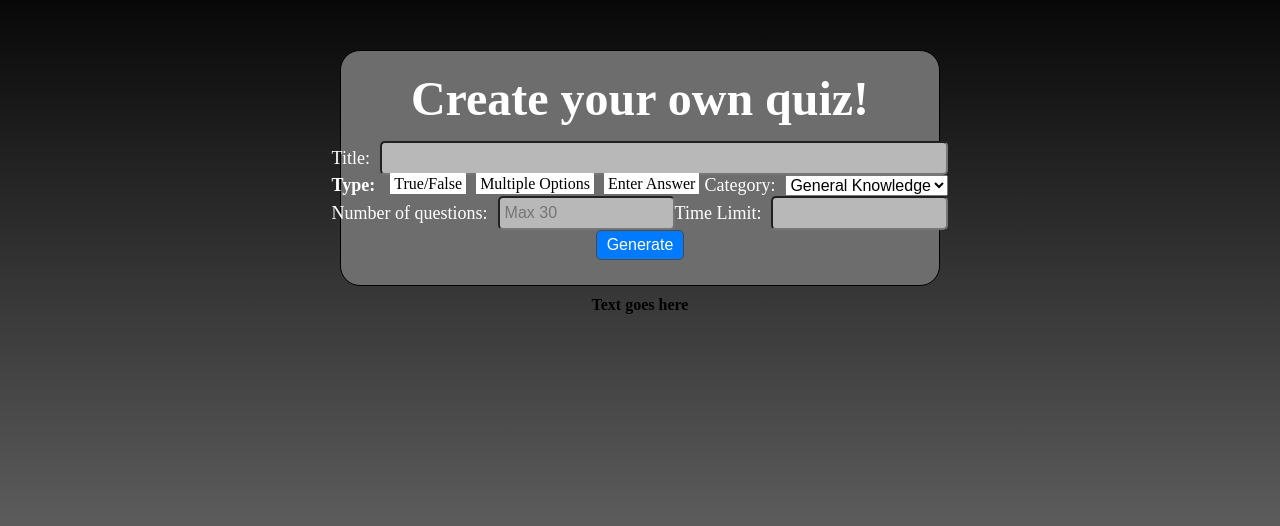
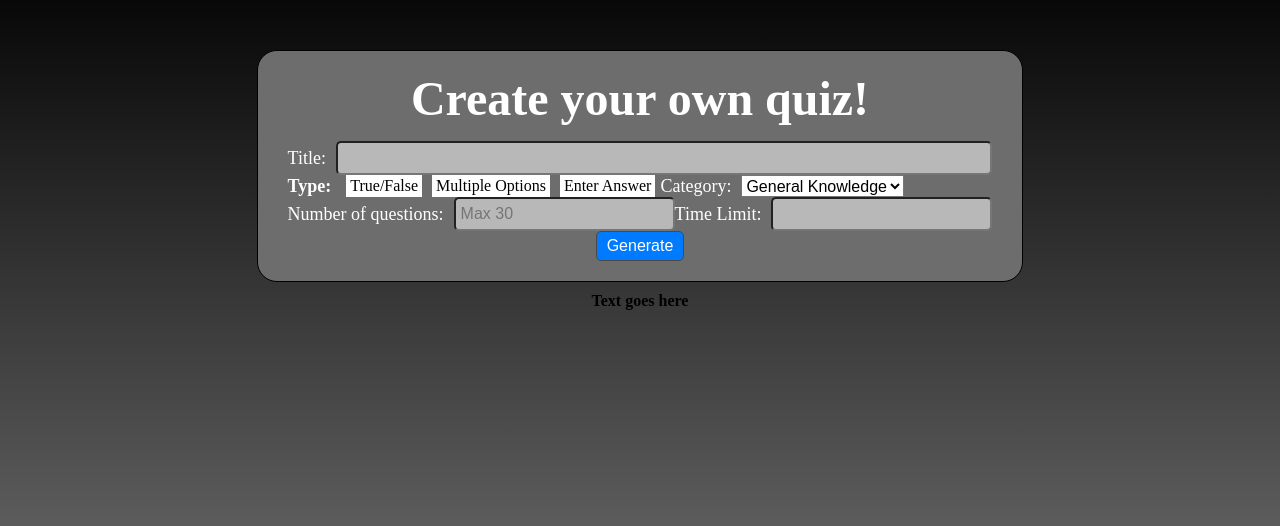
Before and after one commit to bendik-bo/cs50-final, a Flask app: page /create in a window 1280 px wide. Shown: the part 49-575 px from the top of the page. Run offline with Flask 3, Linux system fonts and the light colour scheme; a user stored in the database is signed in; some libraries are stand-ins or nearby versions.

Commit message:
Create: Cleaned up create.html, div layouts. Added generated item container. Started work on margins.

```diff
--- a/notes/TODO.txt
+++ b/notes/TODO.txt
@@ -12,4 +12,4 @@ Enter text here...
 
 
 Git comment:
-Create: Added ul and li to type selection. Changed radio buttons to look like real buttons.
+Create: Cleaned up create.html, div layouts. Added generated item container. Started work on margins.
--- a/static/styles.css
+++ b/static/styles.css
@@ -118,7 +118,6 @@ main {
   display: flex;
   flex-direction: column;
   align-items: center;
-  max-width: 600px;
   background-color: var(--lightgray);
   margin: 50px 0 10px 0;
   border-radius: 20px;
@@ -129,6 +128,10 @@ main {
 .center {
   justify-content: center;
   align-items: center;
+}
+
+form {
+  width: 100%;
 }
 
 /* Containers */
@@ -176,9 +188,12 @@ input {
 }
 input:focus {
   background-color: rgb(233, 233, 233);
-  /* outline: 2px solid var(--pureblue); */
   box-shadow: 0 0 0 2px var(--pureblue);
   transition: all 0.5s;
+}
+
+.text-field {
+  width: 100%;
 }
 
 /* Buttons */
@@ -195,13 +210,8 @@ input:focus {
   transition: all 0.5s ease-out;
 }
 
-.radio-buttons ul {
-  list-style: none;
+.radio-buttons {
   display: flex;
-}
-
-.radio-buttons li {
-  white-space: nowrap;
 }
 
 .radio-buttons input[type="radio"] {
--- a/templates/create.html
+++ b/templates/create.html
@@ -4,7 +4,6 @@ Create Quiz
 {% endblock %}
 {% block main %}
 <h1>Create your own quiz!</h1>
-<div class="container">
 <form action="/create" method="POST">
     <div class="field-row">
         <label class="create-label" for="title">Title:</label>
@@ -12,7 +11,7 @@ Create Quiz
             name="title"
             id="title"
             autocomplete="off"
-                class="field"
+            class="text-field"
             type="text"
             value="{{ title }}"
             maxlength="100"
@@ -20,11 +19,8 @@ Create Quiz
     </div>
     <div class="field-row">
         <div class="radio-buttons">
-                <ul>
-                    <li>
+                <div class="field-row">
                         <h2 class="create-label">Type:</h2>
-                    </li>
-                    <li>
                         <input
                             name="quiztype"
                             id="bool"
@@ -35,8 +31,6 @@ Create Quiz
                             {% endif %}
                         />
                         <label for="bool">True/False</label>
-                    </li>
-                    <li>
                         <input
                             name="quiztype"
                             id="multi"
@@ -47,8 +41,6 @@ Create Quiz
                             {% endif %}
                         />
                         <label for="multi">Multiple Options</label>
-                    </li>
-                    <li>
                         <input
                             name="quiztype"
                             id="enter"
@@ -59,8 +51,7 @@ Create Quiz
                             {% endif %}
                         />
                         <label for="enter">Enter Answer</label>
-                    </li>
-                </ul>
+                </div>
         </div>
         <label class="create-label" for="category">Category:</label>
         <select id="category" name="category" onchange="saveSelected()">
@@ -76,7 +67,7 @@ Create Quiz
         <input
             name="amount"
             id="amount"
-                class="field"
+            class="text-field"
             type="number"
             value="{{ amount }}"
             placeholder="Max 30"
@@ -85,7 +76,7 @@ Create Quiz
         <input
             name="time"
             id="time"
-                class="field"
+            class="text-field"
             type="number"
             value="{{ time }}"
         />
@@ -105,15 +96,16 @@ Create Quiz
 </form>
 <form action="/submit" method="POST">
 {% if generate_questions %}
-            <ul>
+    <hr>
     {% for i in range(amount) %}
-                    <div class="field-row center">
-                        <li class="q-list center">
-                            <label class="create-label" for="question{{ i+1 }}">Question {{ i+1 }}:</label>
+        <div class="generated-item_container">
+            <div class="field-row">
+                <div class="create_question-row">
+                    <label class="create-label" for="question{{ i+1 }}">Question {{ i+1 }}</label>
                     <input
                     name="question{{ i+1 }}"
                     id="question{{ i+1 }}"
-                            class="field"
+                    class="text-field"
                     type="text"
                     autocomplete="off"
                     maxlength="255"
@@ -121,7 +113,9 @@ Create Quiz
                     value="{{ questions[i] }}"
                     {% endif %}
                     />
+                </div>
                 {% if quiztype == "bool" %}
+                    <div class="bool_answer-row">
                         <h2 class="create-label">Answer:</h2>
                         <div class="radio-buttons">
                             <input
@@ -149,28 +143,32 @@ Create Quiz
                                 >
                             <label for="false{{ i+1 }}">False</label>
                         </div>
+                    </div>
                 {% endif %}
                 {% if quiztype == "enter" %}
-                            <label class="create-label" for="answer{{ i+1 }}">Answer:</label>
+                    <div class="enter_answer-row">
+                        <label class="create-label" for="answer{{ i+1 }}">Answer</label>
                         <input
                         name="answer{{ i+1 }}"
                         id="answer{{ i+1 }}"
-                            class="field"
+                        class="text-field"
                         type="text"
                         autocomplete="off"
                         maxlength="100"
                         {% if answers %}value="{{ answers[i] }}"{% endif %}
                         />
+                    </div>
                 {% endif %}
             </div>
             {% if quiztype == "multi" %}
                 <div class="field-row">
+                    <div class="multi_answer-row">
+                        <h2>Answers</h2>
                         {% for j in range(3) %}
-                                <label class="create-label" for="answer{{ i+1 }}_{{ j+1 }}">Option {{ j+1 }}:</label>
                             <input
                                 name="answer{{ i+1 }}_{{ j+1 }}"
                                 id="answer{{ i+1 }}_{{ j+1 }}"
-                                    class="field"
+                                class="text-field"
                                 type="text"
                                 autocomplete="off"
                                 maxlength="100"
@@ -180,16 +178,14 @@ Create Quiz
                             />
                         {% endfor %}
                     </div>
-                        <div class="field-row">
-                            <h2>Correct answer:</h2>
-                            <div class="radio-buttons">
-                                <ul>
+                    <div class="multi_option-row">
+                        <h2>Correct</h2>
+                        <div class="radio-buttons multi_radio">
                             {% for n in range(3) %}
-                                        <li>
                                     <input
                                     name="correct{{ i+1 }}"
                                     id="correct{{ i+1 }}_{{ n+1 }}"
-                                            class="field"
+                                    class="text-field"
                                     type="radio"
                                     value="{{ n+1 }}"
                                     {% if correct_option and correct_option[i] == n+1 %}
@@ -197,16 +193,16 @@ Create Quiz
                                     {% endif %}
                                     />
                                     <label class="create-label" for="correct{{ i+1 }}_{{ n+1 }}">Option {{ n+1 }}</label>
-                                        </li>
                             {% endfor %}
-                                </ul>
+                        </div>
                     </div>
                 </div>
             {% endif %}
-                        </li>
+        </div>
+        {% if not loop.last %}
             <hr>
+        {% endif %}
     {% endfor %}
-            </ul>
     {% with message = get_flashed_messages(category_filter=["failSubmit"]) %}
         {% if message %}
             <div class="field-row center">
@@ -221,5 +217,4 @@ Create Quiz
     </div>
 {% endif %}
 </form>
-</div>
 {% endblock %}
```
Also changed, not shown: other parts of static/styles.css (+49 -5 lines). Lines whose indentation alone changed are shown as unchanged.
